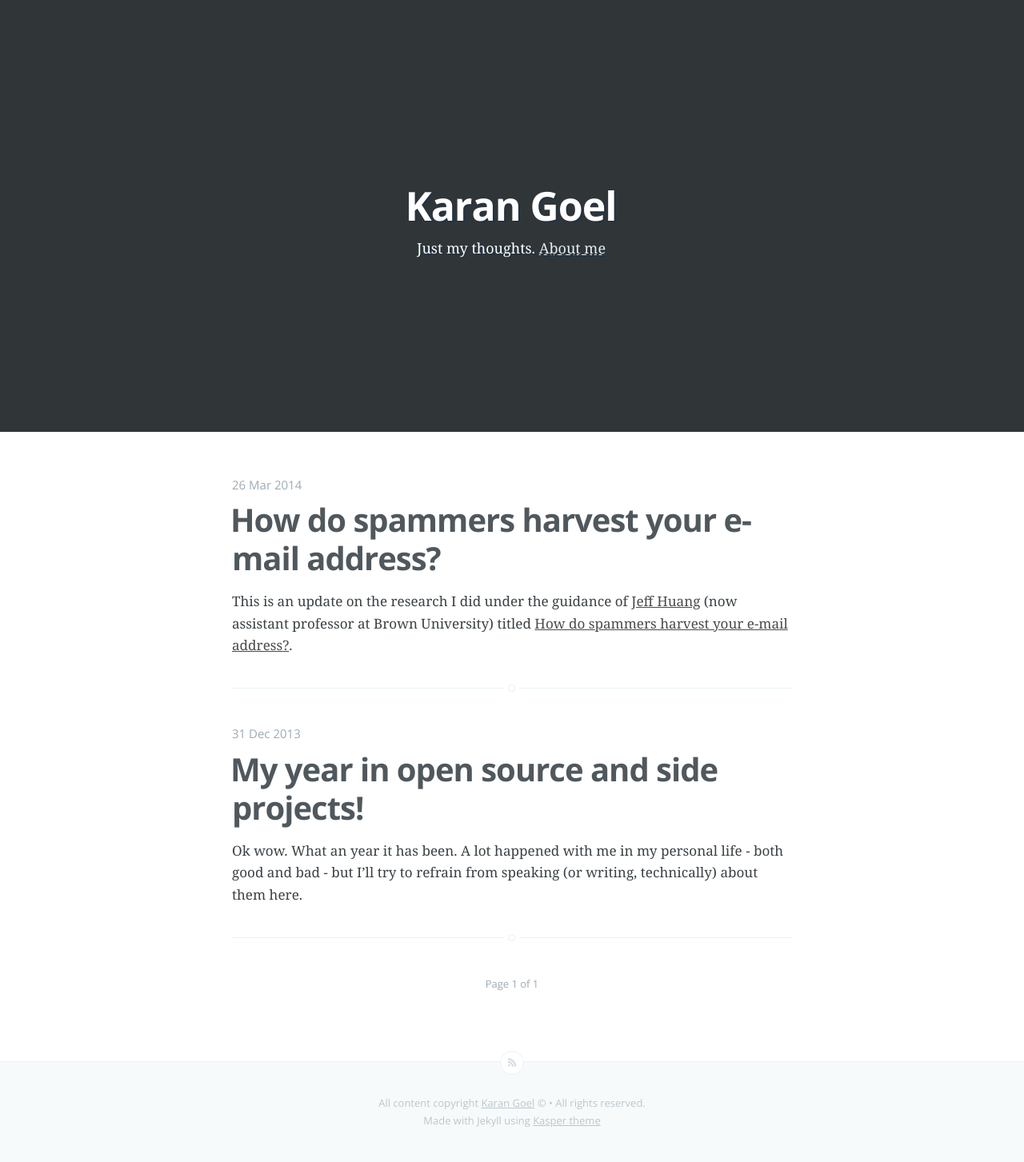
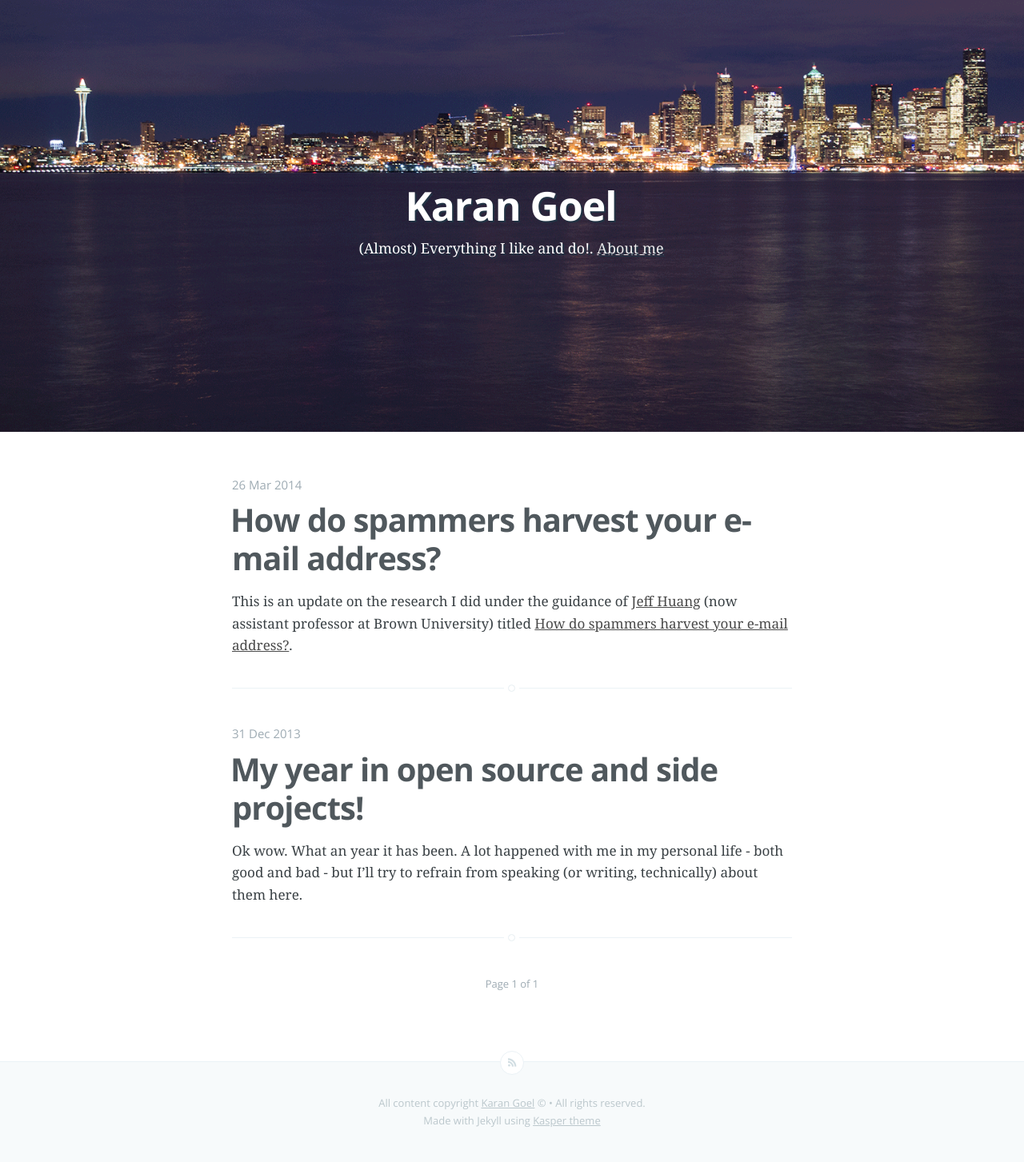
Before and after one commit to karan/oldblog, a Jekyll site: the page built from index.html, in a window 1280 px wide. Shown: the whole page at 80% size. Built offline with Jekyll 4.4.1, drawn with Linux system fonts in a browser that asks for light colours; Markdown is read by kramdown in place of the engine named in the settings; the list of posts is cut into pages by our own code.

Commit message:
add cover picture

```diff
--- a/_config.yml
+++ b/_config.yml
@@ -1,6 +1,6 @@
 name: Karan Goel
-description: Just my thoughts
-meta_description: "Karan Goel's blog"
+description: (Almost) Everything I like and do!
+meta_description: "Karan Goel's blog on programming, and life."
 
 markdown: redcarpet
 pygments: true
--- a/index.html
+++ b/index.html
@@ -4,7 +4,8 @@ title: Home
 cover: false
 ---
 
-<header class="site-head" {% if page.cover %} style="background-image: url({{ page.cover }})"{% endif%}>
+<!---<header class="site-head" {% if page.cover %} style="background-image: url({{ page.cover }})"{% endif%}>-->
+<header class="site-head" style="background-image: url('./assets/images/cover.png')">
     <div class="vertical">
         <div class="site-head-content" class="inner">
             {% if page.logo %}
```
Also changed, not shown: about.md (deleted, +0 -6 lines), assets/images/cover.png (added), 6 other files.
